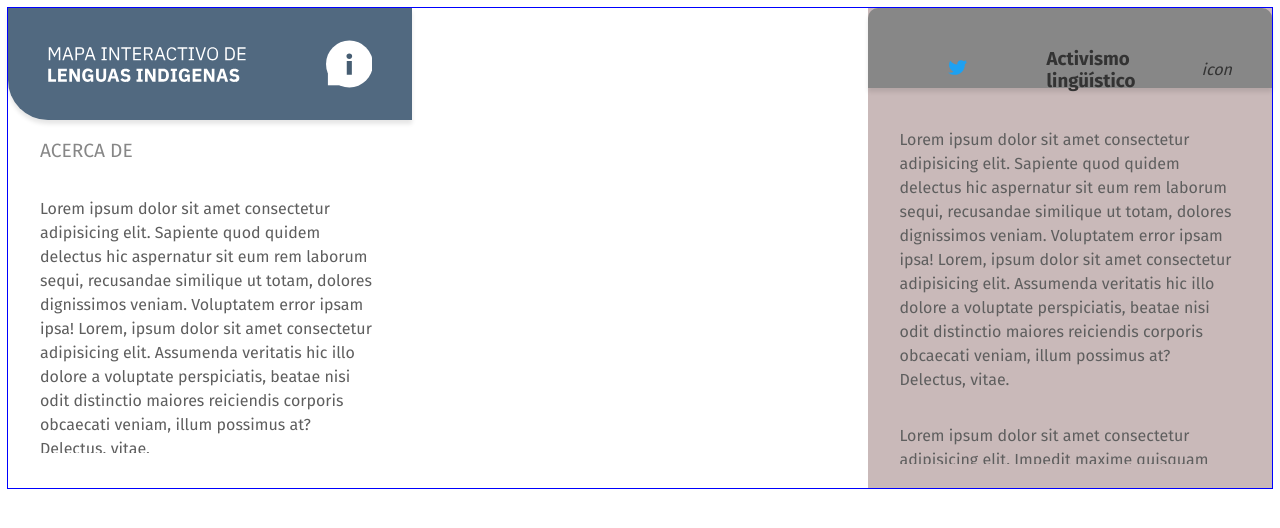
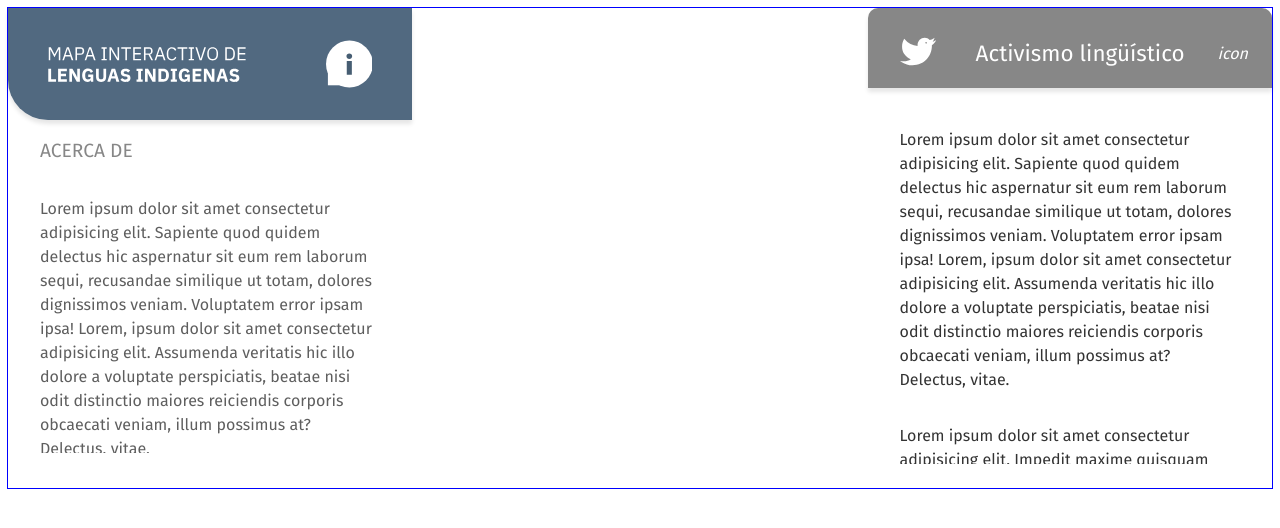
Before and after one commit to centroculturadigital-mx/inalidev-componentes-interactivo, a Svelte app: page / in a window 1280 px wide. Shown: the top 528 px of the page. Built offline with nearby package versions, Linux system fonts and the light colour scheme.

Commit message:
alineacion elementos encabezado ventana twitter

```diff
--- /dev/null
+++ b/src/componentes/Twitter/Iconos/IconoTwitterAzul.svelte
@@ -0,0 +1,34 @@
+<style>
+  svg {
+    width: 100%;
+
+  }
+</style>
+
+
+<figure>
+<svg
+  width="72"
+  height="55"
+  viewBox="0 0 72 55"
+  fill="none"
+  xmlns="http://www.w3.org/2000/svg">
+  <path
+    d="M68.75 6.47059C67.6716 7.0098 66.5931 7.54902 65.2451 7.81863C66.5931
+    6.20098 67.6716 4.58333 68.2108 2.69608L69.0196 0L66.8627 1.34804C64.4363
+    2.69608 62.0098 3.77451 59.3137 4.31372C56.6176 1.61765 53.1127 0.269608
+    49.3382 0.269608C41.5196 0.269608 35.049 6.74019 35.049 14.5588C35.049
+    15.098 35.049 15.9069 35.049 16.4461C25.0735 15.6373 15.9069 10.7843 9.43627
+    2.96569L8.62745 1.88725L7.81863 3.23529C1.61765 15.6373 4.31372 25.3431
+    7.81863 31.2745C11.5931 37.4755 17.5245 41.5196 21.5686 43.1372C17.5245
+    45.8333 12.6716 47.1814 7.54902 47.1814C6.47059 47.1814 5.39216 47.1814
+    4.31372 46.9118L0 46.3725L3.77451 48.799C9.97549 52.8431 17.2549 55 24.8039
+    55C49.3382 55 63.897 35.3186 63.6274 16.1765C63.6274 15.6373 63.6274 15.3676
+    63.6274 15.098C66.3235 13.2108 68.2108 11.0539 70.098 8.35784L71.9853
+    5.12255L68.75 6.47059ZM52.0343 11.5931C50.9559 11.5931 50.4167 10.7843
+    50.4167 9.97549C50.4167 9.16667 51.2255 8.35784 52.0343 8.35784C53.1127
+    8.35784 53.652 9.16667 53.652 9.97549C53.9216 11.0539 53.1127 11.5931
+    52.0343 11.5931Z"
+    fill="#1DA1F2" />
+</svg>
+</figure>
--- a/src/componentes/Twitter/Iconos/IconoTwitter.svelte
+++ b/src/componentes/Twitter/Iconos/IconoTwitterVentana.svelte
@@ -1,6 +1,7 @@
 <style>
   svg {
     width: 100%;
+
   }
 </style>
 
@@ -28,6 +29,6 @@
     50.4167 9.97549C50.4167 9.16667 51.2255 8.35784 52.0343 8.35784C53.1127
     8.35784 53.652 9.16667 53.652 9.97549C53.9216 11.0539 53.1127 11.5931
     52.0343 11.5931Z"
-    fill="#1DA1F2" />
+    fill="#fff" />
 </svg>
 </figure>
--- a/src/componentes/Twitter/Twitter.svelte
+++ b/src/componentes/Twitter/Twitter.svelte
@@ -1,5 +1,5 @@
 <script>
-    import IconoTwitter from "./Iconos/IconoTwitter.svelte";
+    import IconoTwitterVentana from "./Iconos/IconoTwitterVentana.svelte";
 </script>
 
 <style>
@@ -11,7 +11,6 @@
         article {
             max-width: 360px;
             height: 30rem;
-            background-color: rgb(201, 185, 185);
         }
 
         .ContenedorTwitter {
@@ -30,7 +29,7 @@
             margin-bottom: 1.5rem;
         }
 
-        .Acerca {
+        .ContenedorTweets {
             padding: 0 2rem;
         }
 
@@ -38,7 +37,6 @@
             width: 100%;
             max-height: 22rem;
             overflow: auto;
-            color: #5E5E5E;
             font-style: normal;
             font-weight: normal;
             font-size: 1rem;
@@ -49,29 +47,40 @@
             align-content: space-around;
         }
 
-
-
         .ContenedorEncabezado {
             display: flex;
+            padding: 0 2rem;
             flex-direction: row;
             flex-wrap: nowrap;
             justify-content: space-between;
-            align-items: center;
         }
 
+
         .IconoTwitter {
+            justify-content: flex-start !important;
+            flex-basis: 60%;
+            color: #fff;
+            margin-left: -2.5rem;
+        }
+
+        .Activismo {
             display: flex;
             align-items: center;
-            justify-content: center;
-            flex-shrink: 1;
+            flex-basis: 125%;
+            font-weight: 400;
+            font-size: 1.4rem;
+            line-height: 1.5rem;
+            color: #fff;
         }
 
-        .TituloTwitter {
+        .IconoCerrar {
             display: flex;
-            align-items: center;
+            flex-direction: column;
+            color: #fff;
             justify-content: center;
-            flex-shrink: 1;
+            margin-right: -0.5rem;
         }
+
 
 
 </style>
@@ -79,19 +88,20 @@
 <article class="ContenedorTwitter">
     <header class="Encabezado">
     <div class="ContenedorEncabezado">
-        <figure class="IconoTwitter">
-            <IconoTwitter/>
-        </figure>
-        <div class="TituloTwitter">
-            <h3>Activismo lingüístico</h3>
+        <div class="IconoTwitter">
+            <IconoTwitterVentana/>
         </div>
-        <figure class="IconoCerrar">
+        <div class="Activismo">
+            <span>
+                Activismo lingüístico
+            </span>
+        </div>
+        <div class="IconoCerrar">
            <i>icon</i>
-        </figure>
+        </div>
     </div>
     </header>
-    <div class="Acerca">
-
+    <div class="ContenedorTweets">
         <div class="Tweets">
             <p>
                 Lorem ipsum dolor sit amet consectetur adipisicing elit. Sapiente quod quidem delectus hic aspernatur sit eum rem laborum sequi, recusandae similique ut totam, dolores dignissimos veniam. Voluptatem error ipsam ipsa!
```
